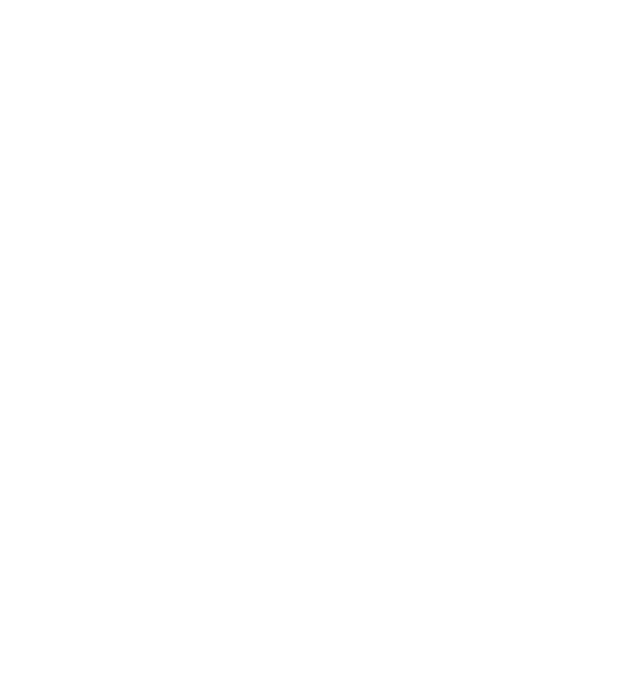
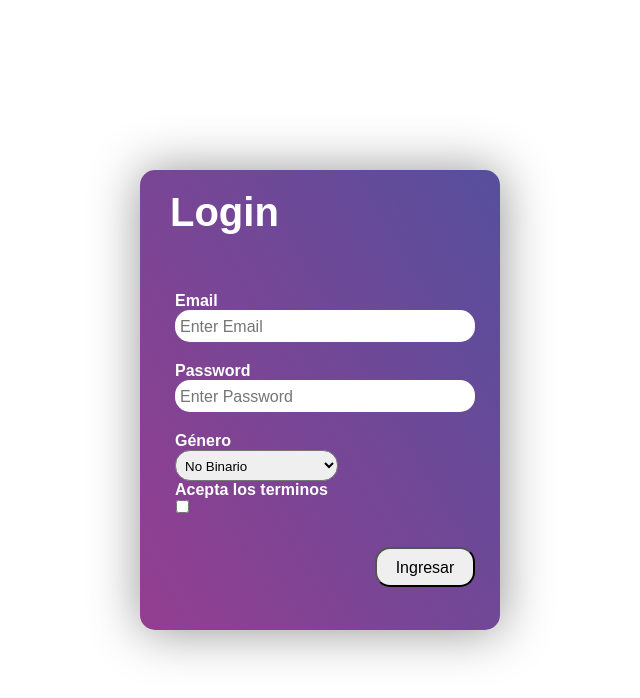
Before and after one commit to ollivieri/aspirantes-mir-html-y-css, a plain HTML site: page index.html in a window 1280 px wide. Shown: the whole page, without its empty margins (320-960 px from the left). Drawn offline with Linux system fonts and the light colour scheme.

Commit message:
Implementa el formulario del ejercicio de html

```diff
--- a/index.html
+++ b/index.html
@@ -4,10 +4,45 @@
     <meta charset="UTF-8">
     <meta http-equiv="X-UA-Compatible" content="IE=edge">
     <meta name="viewport" content="width=device-width, initial-scale=1.0">
-    <title>Document</title>
+    <title>Login</title>
     <link rel="stylesheet" href="styles.css"/>
+    <meta name="viewport" content="width=device-width, initial-scale=1.0, maximun-scale=1.0, minimun-scale=1.0">
 </head>
 <body>
+    <div class="contenedor">
+
+
+
+    <div class="loginbox">
+        <h1>Login</h1>
+        <form>
+            <label for="email">Email</label>
+            <input type="text" placeholder="Enter Email">
+
+            <label for="password">Password</label>
+            <input type="password" placeholder="Enter Password">
+
+            <label for="genero">Género</label>
+         <select name="genero">
+                <option value="no binario">No Binario</option>
+                <option value="transexual">Transexual</option>
+                <option value="intersexual">Intersexual</option>
+                <option value="cisgenero">Cisgenero</option>
+            </select>
+            <label for="terms">Acepta los terminos</label>
+            <input type="checkbox" id="terms" name="terms"/>
+
+            <input type="submit" value="Ingresar">
+        </form>
+
+     </div>
+
+    </div>
+
+
+
+
+
 
 </body>
 </html>
--- a/styles.css
+++ b/styles.css
@@ -0,0 +1,65 @@
+*{
+    margin: 0;
+    padding: 7px 70px 5px 5px;
+    font-family: Arial, Helvetica, sans-serif;
+    border-radius: 15px;
+
+
+}
+.loginbox{
+     width: 300px;
+    height: 420px;
+    background: linear-gradient(60deg, rgb(148 62 144) , rgb(86 79 156));
+    color: rgb(255, 255, 255);
+    box-shadow: 1px 1px 50px 1px #979797;
+    top: 50%;
+    left: 50%;
+    position: absolute;
+    transform: translate(-50%, -50%);
+    padding: 20px 30px;
+
+   }
+   .loginbox h1{
+    margin: 0;
+    padding: 0 0 50px;
+    text-align: left;
+    font-size: 40px;
+   }
+
+   .loginbox label{
+    margin: 0;
+    padding: 0px;
+    font-weight: bold;
+    padding: 0px;
+    display: block;
+
+   }
+   .loginbox input{
+    width: 100%;
+    margin-bottom: 20px;
+   }
+   .loginbox input[type="text"],
+   .loginbox input[type="password"]
+    {
+    border: none;
+    outline: none;
+    height: 20px;
+    font-size: 16px;
+   }
+
+
+   .loginbox input[type="checkbox"]
+{
+margin: 0;
+padding-right: 0;
+width: 15px;
+}
+.loginbox input[type="submit"]{
+  margin: 30px 100px 100px 200px;
+    border-color: lightgrey 10px;
+    width: 100px;
+    height: 40px;
+    padding: 10px 0 10px;
+    text-align: center;
+    font-size: 16px;
+}
```
